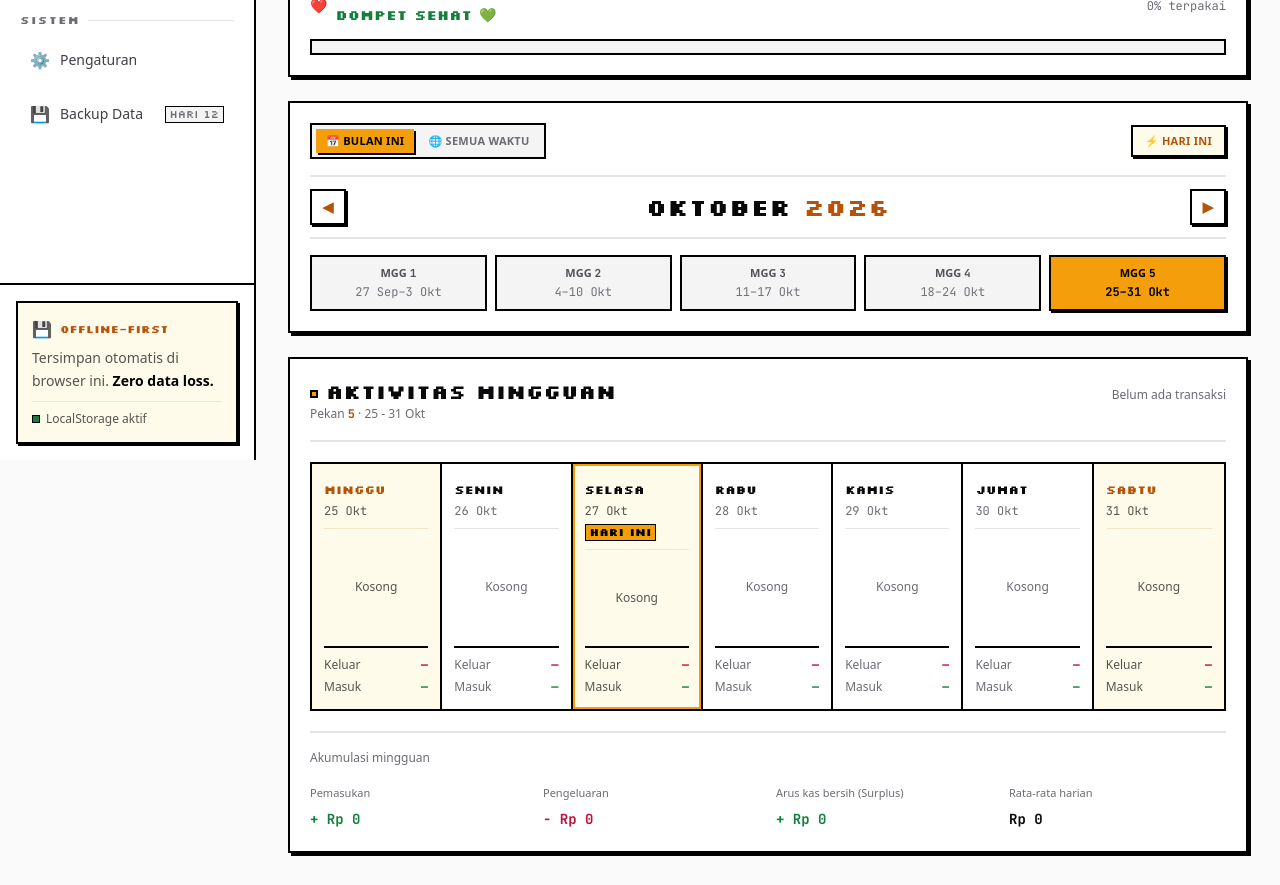
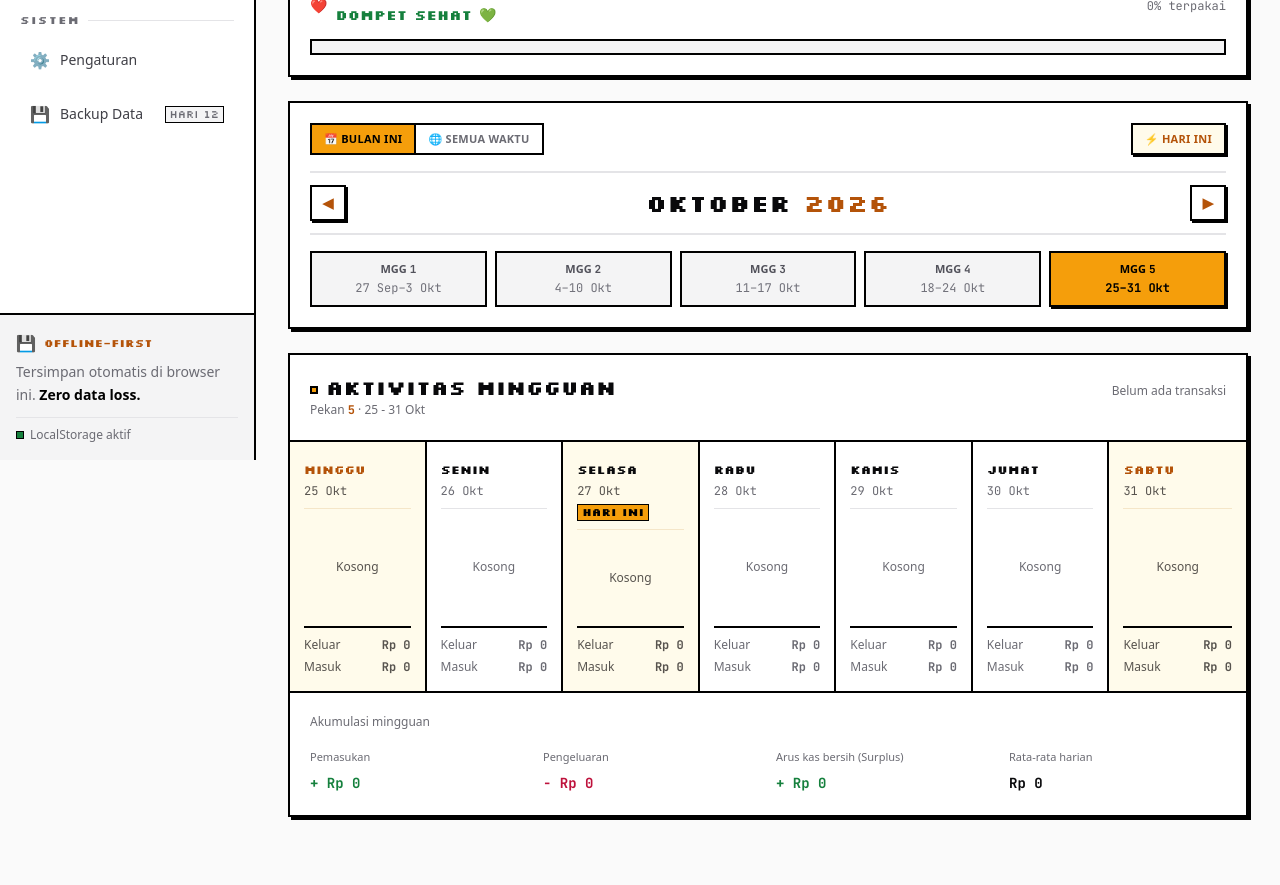
Before and after one commit to raintyaa/pixel-finance-tracker, a React (Vite) app: page / in a window 1280 px wide. Shown: the part 340-1225 px from the top of the page. After the commit the page ends 1189 px from the top, so only its background shows below. Built offline with nearby package versions, Linux system fonts and the light colour scheme.

Commit message:
refactor: resolve impeccable scan patterns for nested cards, em-dash overuse, and element occlusion

```diff
--- a/src/components/BalanceCards.tsx
+++ b/src/components/BalanceCards.tsx
@@ -69,9 +69,10 @@ export default function BalanceCards({
 
         {/* Card 2: Sisa Saldo Kas — HERO CARD dengan aksen emas */}
         <article className="pixel-box relative order-1 flex flex-col justify-between gap-5 overflow-hidden bg-[var(--theme-gold)] p-5 sm:p-6 lg:order-2">
+          {/* Decorative Coin — diposisikan di kanan bawah agar tidak menutupi tombol ATUR SALDO di kanan atas */}
           <span
             key={`coin-${balanceKey}`}
-            className={`pointer-events-none absolute -right-3 -top-5 select-none text-8xl opacity-20 ${
+            className={`pointer-events-none absolute -bottom-4 -right-2 select-none text-7xl opacity-15 z-0 ${
               balanceKey > 0 ? 'motion-coin' : ''
             }`}
             aria-hidden="true"
@@ -79,7 +80,7 @@ export default function BalanceCards({
             🪙
           </span>
 
-          <div className="relative flex items-start justify-between gap-2">
+          <div className="relative z-10 flex items-start justify-between gap-2">
             <div>
               <p className="font-retro text-label font-bold tracking-[0.12em] text-black/70">
                 SISA SALDO KAS
@@ -103,7 +104,7 @@ export default function BalanceCards({
 
           <p
             key={`balance-${balanceKey}`}
-            className={`relative break-words font-mono text-display-lg font-bold tabular-nums text-black sm:text-display-xl ${
+            className={`relative z-10 break-words font-mono text-display-lg font-bold tabular-nums text-black sm:text-display-xl ${
               balanceKey > 0 ? 'motion-pop' : ''
             }`}
           >
--- a/src/components/PeriodNavigator.tsx
+++ b/src/components/PeriodNavigator.tsx
@@ -48,15 +48,15 @@ export default function PeriodNavigator({
         >
             {/* 1. Filter scope saldo & kembali ke hari ini */}
             <div className="flex min-w-0 flex-wrap items-center justify-between gap-2">
-                <div className="flex items-center gap-1 border-2 border-black bg-[var(--theme-card-subtle)] p-1">
+                <div className="inline-flex border-2 border-black divide-x-2 divide-black" role="group" aria-label="Filter scope saldo">
                     <button
                         type="button"
                         onClick={() => onToggleViewScope('month')}
                         aria-pressed={viewScope === 'month'}
-                        className={`px-2.5 py-1 font-sans text-label font-bold tracking-wide transition-all cursor-pointer ${
+                        className={`px-3 py-1.5 font-sans text-label font-bold tracking-wide transition-all cursor-pointer ${
                             viewScope === 'month'
-                                ? 'bg-[var(--theme-gold)] text-black shadow-[2px_2px_0px_#000]'
-                                : 'text-[var(--theme-text-muted)] hover:text-[var(--theme-text)]'
+                                ? 'bg-[var(--theme-gold)] text-black'
+                                : 'bg-[var(--theme-card)] text-[var(--theme-text-muted)] hover:bg-[var(--theme-card-subtle)] hover:text-black'
                         }`}
                     >
                         📅 BULAN INI
@@ -65,10 +65,10 @@ export default function PeriodNavigator({
                         type="button"
                         onClick={() => onToggleViewScope('all')}
                         aria-pressed={viewScope === 'all'}
-                        className={`px-2.5 py-1 font-sans text-label font-bold tracking-wide transition-all cursor-pointer ${
+                        className={`px-3 py-1.5 font-sans text-label font-bold tracking-wide transition-all cursor-pointer ${
                             viewScope === 'all'
-                                ? 'bg-[var(--theme-gold)] text-black shadow-[2px_2px_0px_#000]'
-                                : 'text-[var(--theme-text-muted)] hover:text-[var(--theme-text)]'
+                                ? 'bg-[var(--theme-gold)] text-black'
+                                : 'bg-[var(--theme-card)] text-[var(--theme-text-muted)] hover:bg-[var(--theme-card-subtle)] hover:text-black'
                         }`}
                     >
                         🌐 SEMUA WAKTU
--- a/src/components/Sidebar.tsx
+++ b/src/components/Sidebar.tsx
@@ -105,8 +105,7 @@ function NavGroup({
 
 function SidebarFooter() {
   return (
-    <div className="shrink-0 border-t-2 border-black p-4">
-      <div className="pixel-box-sm tinted-surface bg-[var(--theme-gold-surface)] p-3.5">
+    <div className="shrink-0 border-t-2 border-black bg-[var(--theme-card-subtle)] p-4">
       <div className="flex items-center gap-2">
         <span className="text-base" aria-hidden="true">
           💾
@@ -119,10 +118,9 @@ function SidebarFooter() {
         Tersimpan otomatis di browser ini.{' '}
         <span className="whitespace-nowrap font-bold text-black">Zero data loss.</span>
       </p>
-        <div className="mt-2 flex items-center gap-1.5 border-t border-[var(--theme-border-subtle)] pt-2 font-sans text-meta text-[var(--theme-text-muted)]">
+      <div className="mt-2.5 flex items-center gap-1.5 border-t border-[var(--theme-border-subtle)] pt-2 font-sans text-meta text-[var(--theme-text-muted)]">
         <span className="h-2 w-2 border border-black bg-[var(--theme-income)]" />
         LocalStorage aktif
-        </div>
       </div>
     </div>
   )
--- a/src/components/WeeklyTable.tsx
+++ b/src/components/WeeklyTable.tsx
@@ -68,9 +68,9 @@ export default function WeeklyTable({
     const weeklyTransactionCount = daysData.reduce((acc, d) => acc + d.transactions.length, 0)
 
     return (
-        <section className="pixel-box flex min-w-0 flex-col gap-5 bg-[var(--theme-card)] p-4 sm:p-5">
+        <section className="pixel-box flex min-w-0 flex-col overflow-hidden bg-[var(--theme-card)]">
             {/* Header Tabel Mingguan */}
-            <div className="flex flex-col gap-2 border-b-2 border-[var(--theme-border-subtle)] pb-4 sm:flex-row sm:items-baseline sm:justify-between">
+            <div className="flex flex-col gap-2 border-b-2 border-[var(--theme-border)] p-4 sm:flex-row sm:items-baseline sm:justify-between sm:p-5">
                 <div>
                     <h2 className="font-retro text-data font-bold text-[var(--theme-text)] sm:text-display">
                         <span
@@ -92,7 +92,7 @@ export default function WeeklyTable({
             </div>
 
             {/* Grid 7 Kolom Hari (Minggu s/d Sabtu) */}
-            <div className="grid grid-cols-1 divide-y-2 divide-[var(--theme-border)] overflow-hidden border-2 border-[var(--theme-border)] md:grid-cols-7 md:divide-x-2 md:divide-y-0">
+            <div className="grid grid-cols-1 divide-y-2 divide-[var(--theme-border)] border-b-2 border-[var(--theme-border)] md:grid-cols-7 md:divide-x-2 md:divide-y-0">
                 {daysData.map((day) => {
                     const hasTransactions = day.transactions.length > 0
                     const isWeekend = day.dayIndex === 0 || day.dayIndex === 6
@@ -105,11 +105,11 @@ export default function WeeklyTable({
                         <div
                             key={day.dayIndex}
                             style={{ animationDelay: `${day.dayIndex * 28}ms` }}
-                            className={`motion-rise-in flex min-w-0 flex-col justify-between p-3 ${
+                            className={`motion-rise-in flex min-w-0 flex-col justify-between p-3.5 transition-colors ${
                                 isTinted
                                     ? 'tinted-surface bg-[var(--theme-gold-surface)]'
                                     : 'bg-[var(--theme-card)]'
-                            } ${isToday ? 'shadow-[inset_0_0_0_2px_var(--theme-gold)]' : ''}`}
+                            }`}
                         >
                             {/* Header Kolom Hari */}
                             <div className="mb-2 flex items-center justify-between gap-2 border-b border-[var(--theme-border-subtle)] pb-2 md:block">
@@ -202,16 +202,28 @@ export default function WeeklyTable({
                                         🔥 TERTINGGI
                                     </span>
                                 )}
-                                <div className="flex items-baseline justify-between gap-1 text-[var(--theme-expense-text)]">
+                                <div className="flex items-baseline justify-between gap-1">
                                     <span className="text-[var(--theme-text-muted)]">Keluar</span>
-                                    <span className="truncate font-mono font-bold tabular-nums">
-                                        {day.dayExpense > 0 ? formatRupiah(day.dayExpense) : '—'}
+                                    <span
+                                        className={`truncate font-mono font-bold tabular-nums ${
+                                            day.dayExpense > 0
+                                                ? 'text-[var(--theme-expense-text)]'
+                                                : 'text-[var(--theme-text-muted)]'
+                                        }`}
+                                    >
+                                        {formatRupiah(day.dayExpense)}
                                     </span>
                                 </div>
-                                <div className="flex items-baseline justify-between gap-1 text-[var(--theme-income)]">
+                                <div className="flex items-baseline justify-between gap-1">
                                     <span className="text-[var(--theme-text-muted)]">Masuk</span>
-                                    <span className="truncate font-mono font-bold tabular-nums">
-                                        {day.dayIncome > 0 ? formatRupiah(day.dayIncome) : '—'}
+                                    <span
+                                        className={`truncate font-mono font-bold tabular-nums ${
+                                            day.dayIncome > 0
+                                                ? 'text-[var(--theme-income)]'
+                                                : 'text-[var(--theme-text-muted)]'
+                                        }`}
+                                    >
+                                        {formatRupiah(day.dayIncome)}
                                     </span>
                                 </div>
                             </div>
@@ -222,7 +234,7 @@ export default function WeeklyTable({
 
             {/* Akumulasi Total Mingguan */}
             <div
-                className="motion-rise-in border-t-2 border-[var(--theme-border-subtle)] pt-4"
+                className="motion-rise-in p-4 sm:p-5"
                 style={{ animationDelay: '196ms' }}
             >
                 <p className="font-sans text-meta text-[var(--theme-text-muted)]">
```
Lines whose indentation alone changed are shown as unchanged.
